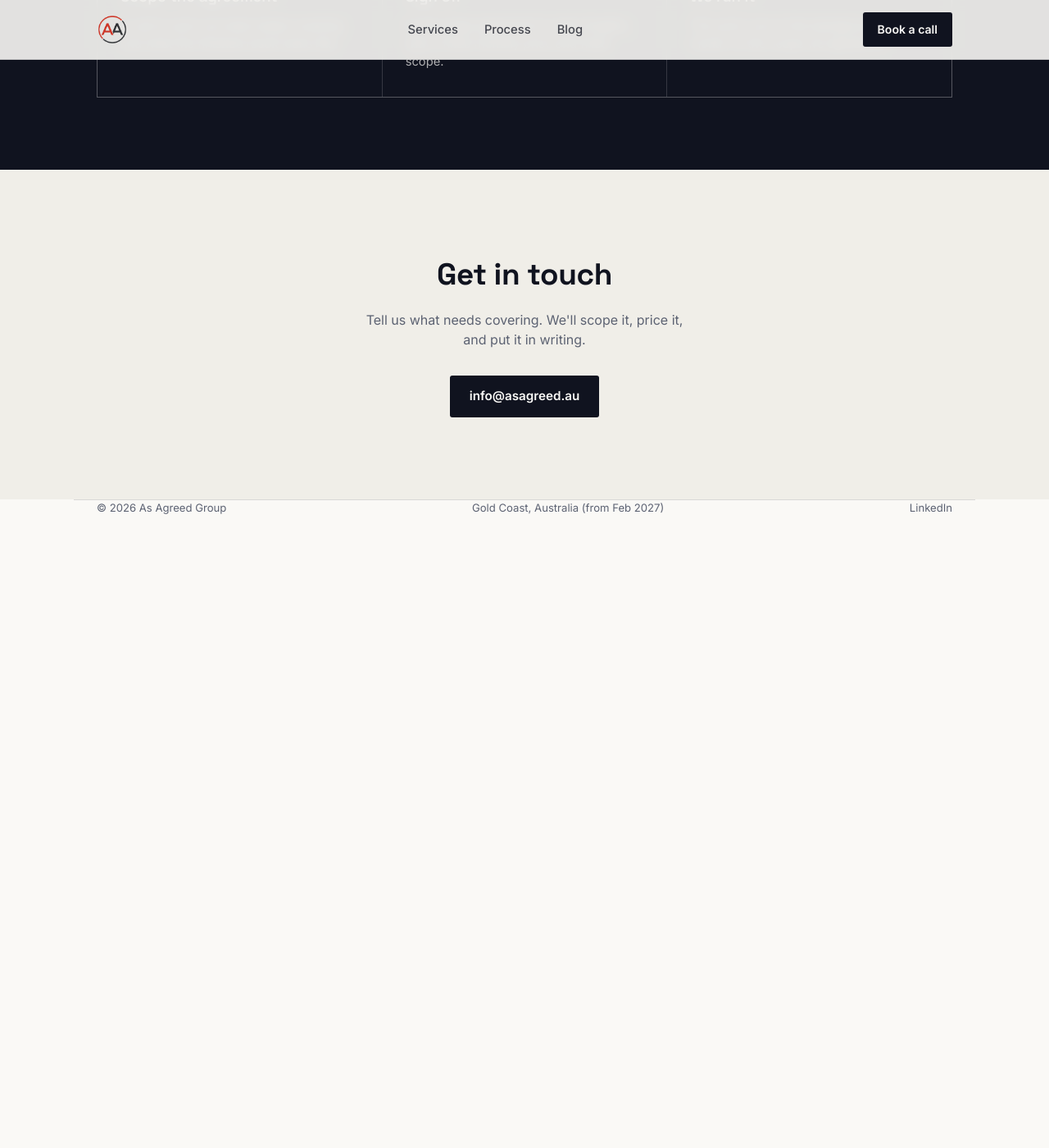
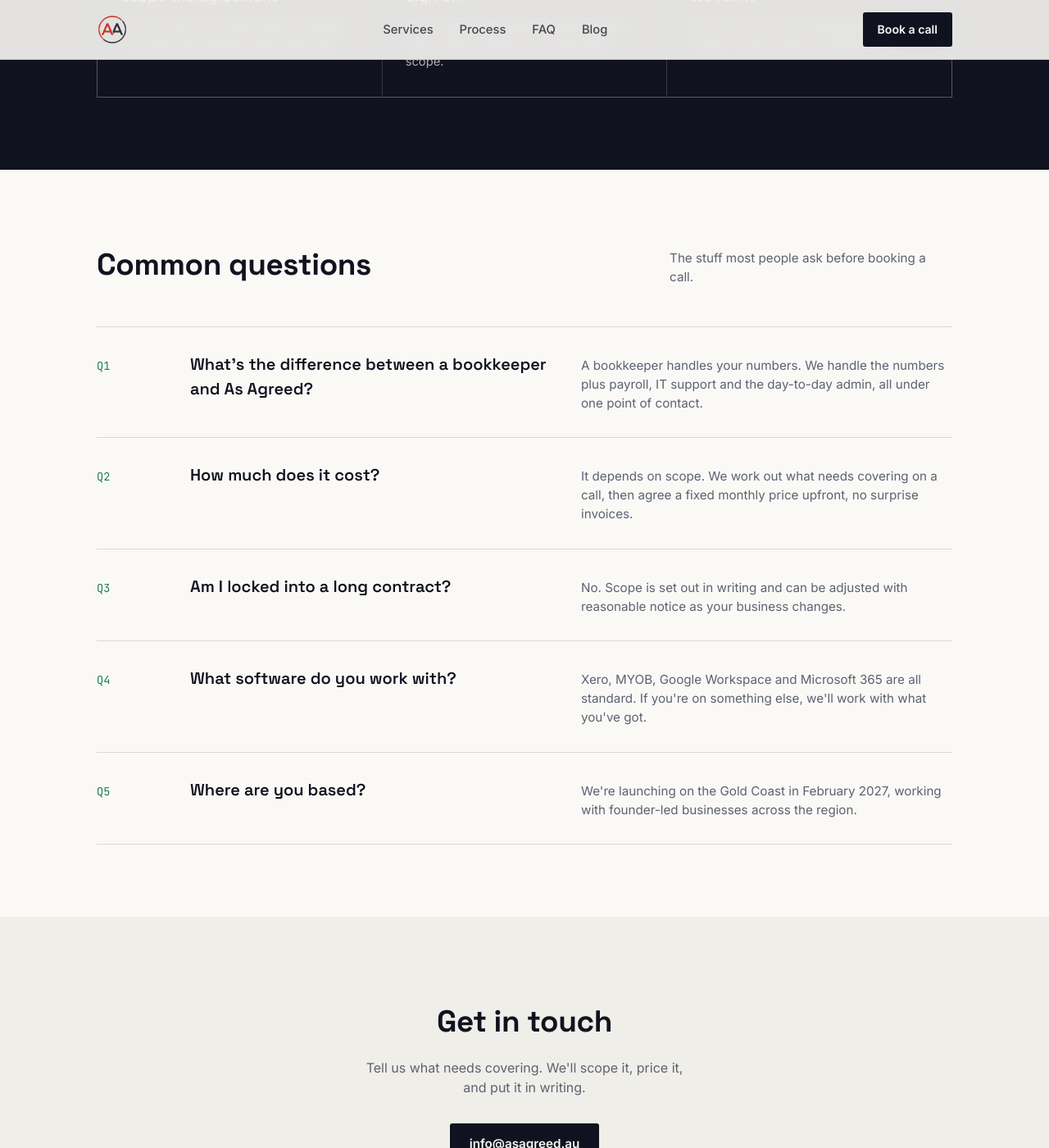
Before and after one commit to As-Agreed-Group/as-agreed-group-AU, a Jekyll site: the page built from index.html, in a window 1280 px wide and 1400 px high, scrolled down 1644 px. Shown: the whole window at 82% size. Built offline with Jekyll 4.4.1, drawn with Linux system fonts in a browser that asks for light colours; before the commit the page ends 2274 px from its top, so only the background shows below that.

Commit message:
Add FAQ section with schema

```diff
--- a/_layouts/default.html
+++ b/_layouts/default.html
@@ -47,6 +47,7 @@
     <div class="navlinks">
       <a href="{{ '/#services' | relative_url }}">Services</a>
       <a href="{{ '/#process' | relative_url }}">Process</a>
+      <a href="{{ '/#faq' | relative_url }}">FAQ</a>
       <a href="{{ '/blog/' | relative_url }}">Blog</a>
     </div>
     <a class="nav-cta" href="mailto:info@asagreed.au">Book a call</a>
--- a/index.html
+++ b/index.html
@@ -6,6 +6,55 @@ description: >-
   Fixed scope, fixed monthly price, launching Gold Coast February 2027.
 permalink: /
 ---
+
+<script type="application/ld+json">
+{
+  "@context": "https://schema.org",
+  "@type": "FAQPage",
+  "mainEntity": [
+    {
+      "@type": "Question",
+      "name": "What's the difference between a bookkeeper and As Agreed?",
+      "acceptedAnswer": {
+        "@type": "Answer",
+        "text": "A bookkeeper handles your numbers. We handle the numbers plus payroll, IT support and the day-to-day admin, all under one point of contact."
+      }
+    },
+    {
+      "@type": "Question",
+      "name": "How much does it cost?",
+      "acceptedAnswer": {
+        "@type": "Answer",
+        "text": "It depends on scope. We work out what needs covering on a call, then agree a fixed monthly price upfront, no surprise invoices."
+      }
+    },
+    {
+      "@type": "Question",
+      "name": "Am I locked into a long contract?",
+      "acceptedAnswer": {
+        "@type": "Answer",
+        "text": "No. Scope is set out in writing and can be adjusted with reasonable notice as your business changes."
+      }
+    },
+    {
+      "@type": "Question",
+      "name": "What software do you work with?",
+      "acceptedAnswer": {
+        "@type": "Answer",
+        "text": "Xero, MYOB, Google Workspace and Microsoft 365 are all standard. If you're on something else, we'll work with what you've got."
+      }
+    },
+    {
+      "@type": "Question",
+      "name": "Where are you based?",
+      "acceptedAnswer": {
+        "@type": "Answer",
+        "text": "We're launching on the Gold Coast in February 2027, working with founder-led businesses across the region."
+      }
+    }
+  ]
+}
+</script>
 
 <section class="hero">
   <div class="wrap">
@@ -85,6 +134,42 @@ permalink: /
   </div>
 </section>
 
+<section id="faq">
+  <div class="wrap">
+    <div class="section-head">
+      <h2>Common questions</h2>
+      <p class="section-note">The stuff most people ask before booking a call.</p>
+    </div>
+    <div class="ledger">
+      <div class="ledger-row">
+        <div class="num">Q1</div>
+        <h3>What's the difference between a bookkeeper and As Agreed?</h3>
+        <p>A bookkeeper handles your numbers. We handle the numbers plus payroll, IT support and the day-to-day admin, all under one point of contact.</p>
+      </div>
+      <div class="ledger-row">
+        <div class="num">Q2</div>
+        <h3>How much does it cost?</h3>
+        <p>It depends on scope. We work out what needs covering on a call, then agree a fixed monthly price upfront, no surprise invoices.</p>
+      </div>
+      <div class="ledger-row">
+        <div class="num">Q3</div>
+        <h3>Am I locked into a long contract?</h3>
+        <p>No. Scope is set out in writing and can be adjusted with reasonable notice as your business changes.</p>
+      </div>
+      <div class="ledger-row">
+        <div class="num">Q4</div>
+        <h3>What software do you work with?</h3>
+        <p>Xero, MYOB, Google Workspace and Microsoft 365 are all standard. If you're on something else, we'll work with what you've got.</p>
+      </div>
+      <div class="ledger-row">
+        <div class="num">Q5</div>
+        <h3>Where are you based?</h3>
+        <p>We're launching on the Gold Coast in February 2027, working with founder-led businesses across the region.</p>
+      </div>
+    </div>
+  </div>
+</section>
+
 <section class="contact" id="contact">
   <div class="wrap">
     <h2>Get in touch</h2>
```
